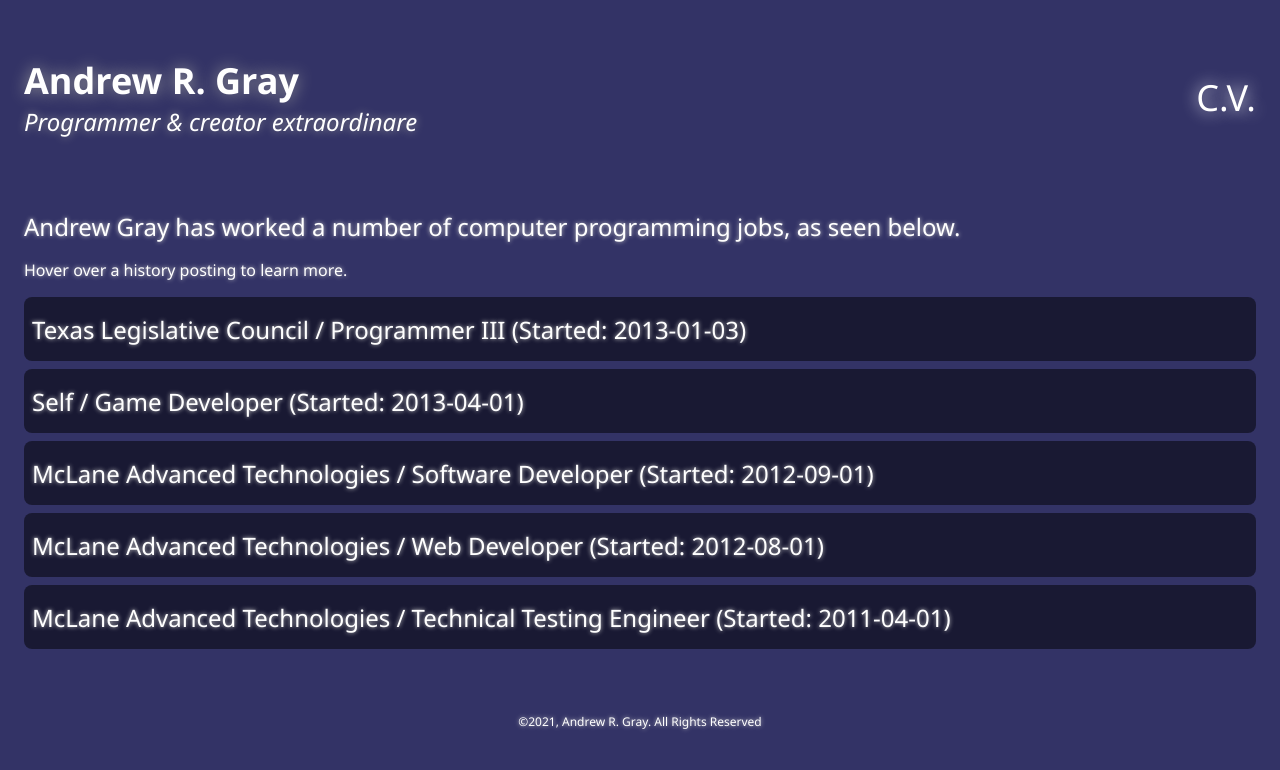
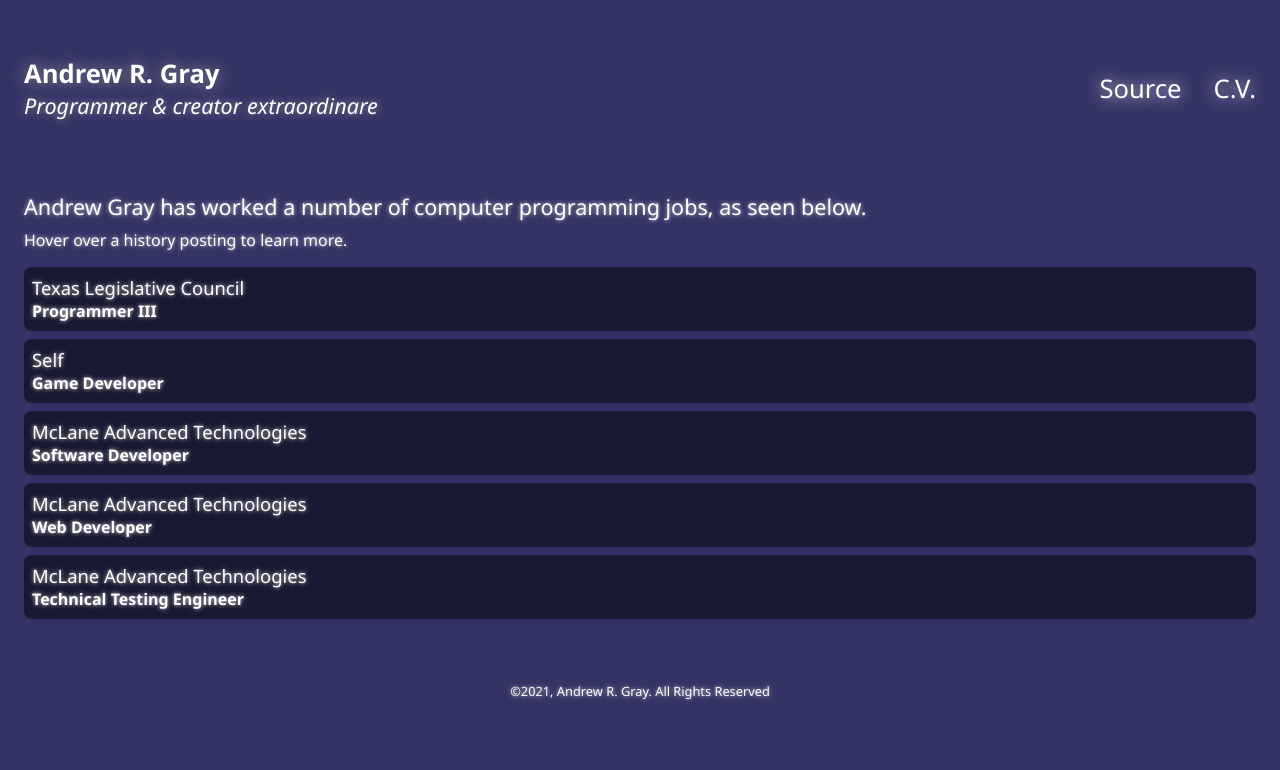
Before and after one commit to Asvarduil/PersonalSite, an Angular app: page /cv in a window 1280 px wide. Shown: the top 770 px of the page. Built offline with nearby package versions, Linux system fonts and the light colour scheme.

Commit message:
Added source link, fixed CV job entry styles

```diff
--- a/src/app/app.component.html
+++ b/src/app/app.component.html
@@ -4,6 +4,7 @@
               routerLink="/home"></app-logo>
     <div class="spacer"></div>
     <div class="right-menu">
+      <a href="https://www.github.com/Asvarduil/PersonalSite" target="_blank">Source</a>
       <a routerLink="/cv">C.V.</a>
     </div>
   </div>
--- a/src/app/app.component.scss
+++ b/src/app/app.component.scss
@@ -30,6 +30,7 @@
         color: #FFF;
 
         a {
+            margin-left: $spacing-big;
             color: #FFF;
             text-shadow: $shadow-light 0 0 $shadow-range-big;
             text-decoration: none;
--- a/src/app/curriculum-vitae/curriculum-vitae.component.html
+++ b/src/app/curriculum-vitae/curriculum-vitae.component.html
@@ -8,7 +8,9 @@
 
   <div *ngIf="jobs && jobs.length > 0">
     <div class="job-entry" *ngFor="let current of jobs">
-        <h2>{{current.placeOfWork}} / {{current.position}} (Started: {{current.startDate}})</h2>
+        <h2>{{current.placeOfWork}}</h2>
+        <p><strong>{{current.position}}</strong></p>
+        <p>Started: {{current.startDate}}</p>
         <p><strong>Duties:</strong> {{current.duties}}</p>
         <p><strong>Technologies Used:</strong> {{current.technologyUsed}}</p>
     </div>
--- a/src/app/curriculum-vitae/curriculum-vitae.component.scss
+++ b/src/app/curriculum-vitae/curriculum-vitae.component.scss
@@ -11,10 +11,19 @@
     }
 
     h2 {
-        font-weight: lighter;
-        font-size: $font-big;
-        margin-block-start: $spacing-half;
-        margin-block-end: $spacing-half;
+        display: inline-block;
+        font-weight: normal;
+        font-size: $font-medium;
+        margin-block-start: 0;
+        margin-block-end: 0;
+    }
+
+    p {
+        margin-block-start: 0;
+    }
+
+    strong {
+        font-weight: bold;
     }
 
     .job-entry {
@@ -59,7 +68,12 @@
         }
 
         h2 {
-            font-size: $font-standard;
+            font-size: $font-medium;
+            margin-block-end: 0;
+        }
+
+        p {
+            margin-block-start: 0;
         }
     }
 }
@@ -74,7 +88,13 @@
         }
 
         h2 {
-            font-size: $font-standard;
+            font-size: $font-big;
+            margin-block-start: 0;
+            margin-block-end: 0;
+        }
+
+        p {
+            margin-block-start: 0;
         }
     }
 }
--- a/src/style-constants.scss
+++ b/src/style-constants.scss
@@ -1,10 +1,12 @@
+$spacing-big: 32px;
 $spacing-standard: 16px;
 $spacing-half: 8px;
 
-$font-biggest: 36px;
-$font-big: 24px;
-$font-standard: 16px;
-$font-half: 12px;
+$font-biggest: 1.6em;
+$font-big: 1.35em;
+$font-medium: 1.15em;
+$font-standard: 1em;
+$font-half: 0.8em;
 
 $shadow-light: #FFF;
 $shadow-mid: #CCC;
--- a/src/styles.scss
+++ b/src/styles.scss
@@ -132,7 +132,7 @@
     html {
         min-height: auto;
         height: auto;
-        overflow-x: hidden;
+        overflow-x: initial;
         overflow-y: initial;
         padding: $spacing-half;
         font-size: $font-half;
```
